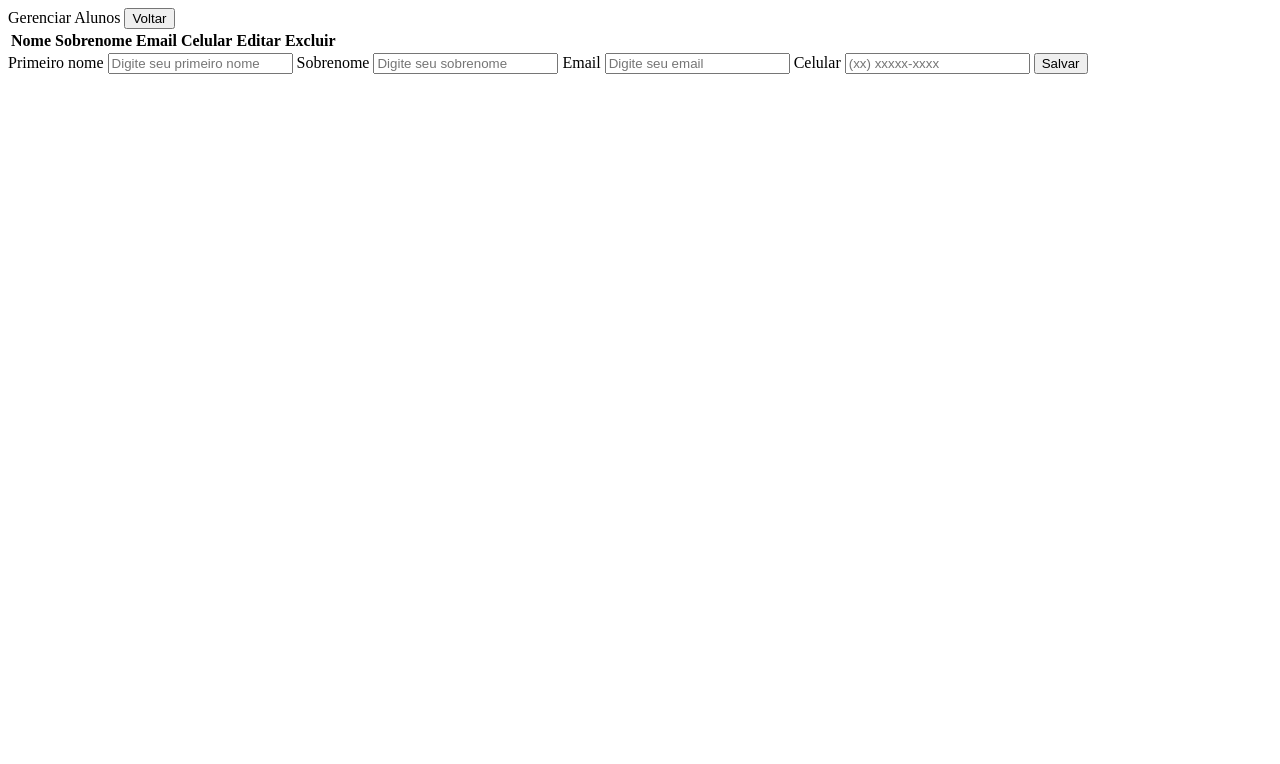
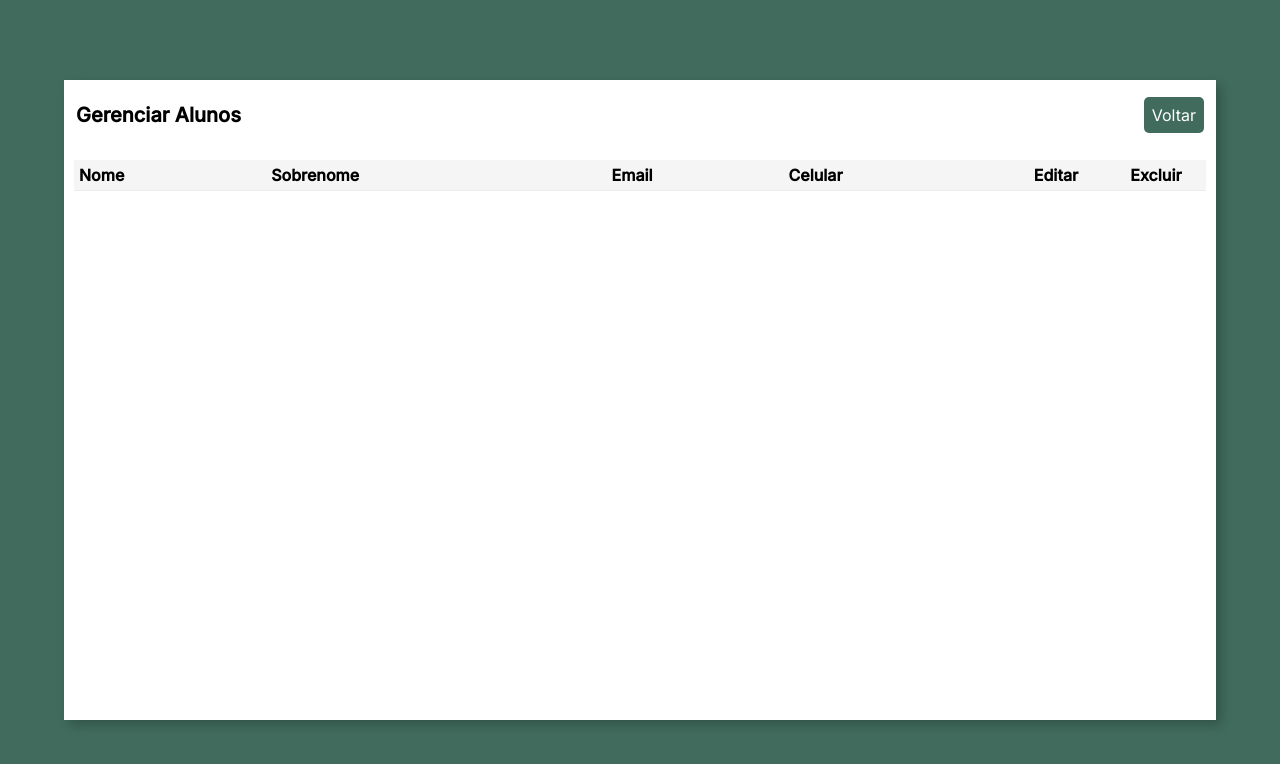
Before and after one commit to klausenjoao/gerenciadorEscolar, a plain HTML site: page Gerencia/gerenciaAluno.html in a window 1280 px wide. Drawn offline with nearby package versions, Linux system fonts and the light colour scheme; the site is published under a folder, as on GitHub Pages, so addresses that start at the root find nothing; files whose address does not match are found by name.

Commit message:
Commit alteração style css

```diff
--- a/Gerencia/gerenciaAluno.html
+++ b/Gerencia/gerenciaAluno.html
@@ -6,7 +6,7 @@
     <meta http-equiv="X-UA-Compatible" content="IE=edge">
     <meta name="viewport" content="width=device-width, initial-scale=1.0">
     <title>Gerenciador</title>
-    <link rel="stylesheet" href="/Gerencia/styleGerencia.css">
+    <link rel="stylesheet" href="styleGerencia.css">
     <link href='https://unpkg.com/boxicons@2.1.1/css/boxicons.min.css' rel='stylesheet'>
     <link rel="preconnect" href="https://fonts.googleapis.com" />
     <link rel="preconnect" href="https://fonts.gstatic.com" crossorigin />
--- a/Gerencia/gerenciaProfessor.html
+++ b/Gerencia/gerenciaProfessor.html
@@ -6,7 +6,7 @@
     <meta http-equiv="X-UA-Compatible" content="IE=edge">
     <meta name="viewport" content="width=device-width, initial-scale=1.0">
     <title>Gerenciador</title>
-    <link rel="stylesheet" href="/Gerencia/styleGerencia.css">
+    <link rel="stylesheet" href="styleGerencia.css">
     <link href='https://unpkg.com/boxicons@2.1.1/css/boxicons.min.css' rel='stylesheet'>
     <link rel="preconnect" href="https://fonts.googleapis.com" />
     <link rel="preconnect" href="https://fonts.gstatic.com" crossorigin />
```
